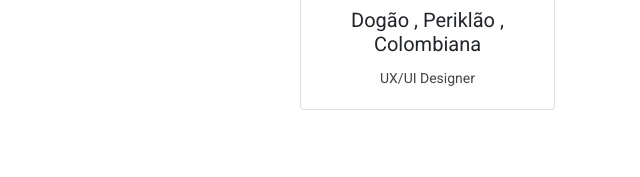
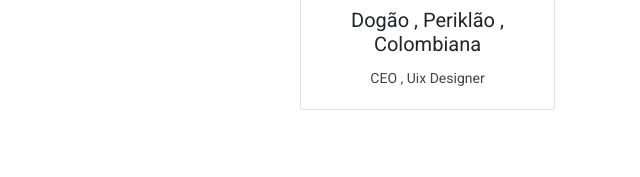
Before and after one commit to rayanramos/projetokbagency, a plain HTML site: page index.html in a window 1280 px wide. Shown: the part 2812-2989 px from the top of the page, 640-1280 px from the left. Drawn offline with nearby package versions, Linux system fonts and the light colour scheme; a script that the page names is missing.

Commit message:
Update index.html

```diff
--- a/index.html
+++ b/index.html
@@ -223,7 +223,7 @@
                 <img src="img/profile4.png" class="card-img-top" alt="Imagem de Perfil 4">
                 <div class="card-body">
                   <h5 class="card-title">Dogão , Periklão , Colombiana</h5>
-                  <p class="card-text">UX/UI Designer</p>
+                  <p class="card-text">CEO , Uix Designer</p>
                 </div>
               </div>
             </div>
```
